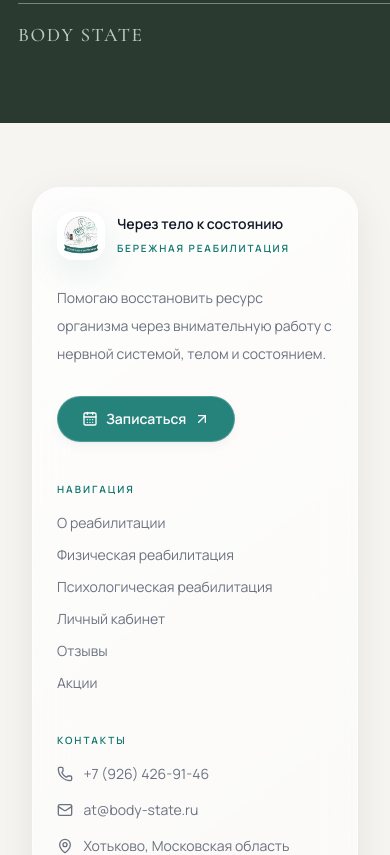
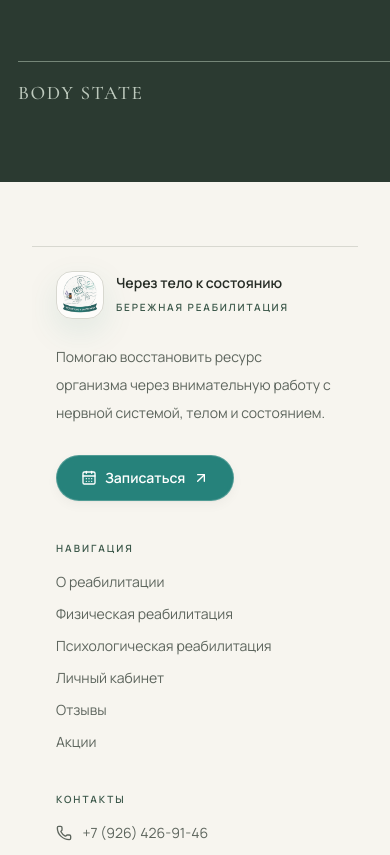
Before and after one commit to hollyww67/body-state, a Next.js app: page / in a window 390 px wide. Shown: the part 4700-5555 px from the top of the page. Built offline with nearby package versions, Linux system fonts and the light colour scheme; no server answers; the database is empty.

Commit message:
design(home): finish review and footer editorial styling

```diff
--- a/src/app/home-editorial.css
+++ b/src/app/home-editorial.css
@@ -153,3 +153,33 @@
     scroll-behavior: auto !important;
   }
 }
+
+/* Review presentation deliberately has no floating card or autoplay. */
+.bs-e-review { border-top: 1px solid var(--bs-line); padding-top: 42px; }
+.bs-e-review-body blockquote { font: 500 clamp(1.9rem, 3.3vw, 3.35rem)/1.22 var(--font-review-serif), Georgia, serif; letter-spacing: -.022em; max-width: 780px; overflow-wrap: anywhere; }
+.bs-e-review-author { margin-top: 32px !important; font-size: .85rem; font-weight: 600; color: var(--bs-muted); }
+.bs-e-review-placeholder { padding: 30px 0; color: var(--bs-muted); font-size: .93rem; }
+.bs-e-review-controls { margin-top: 42px; display: flex; align-items: center; justify-content: space-between; gap: 20px; color: var(--bs-muted); font-size: .75rem; letter-spacing: .12em; }
+.bs-e-review-controls > div { display: flex; gap: 12px; }
+.bs-e-review-controls button { display: grid; place-items: center; width: 44px; height: 44px; border: 1px solid var(--bs-line); color: var(--bs-ink); transition: background 180ms ease; }
+.bs-e-review-controls button:hover { background: #e7e7df; }
+
+/* Remove inherited frosted-glass/footer treatment on the editorial home only. */
+body:has(.bs-editorial) .site-footer-premium {
+  --foreground: #272d27;
+  --foreground-secondary: #5d655d;
+  --primary: #3d594b;
+  --border: #d8d8d0;
+  --glass-border: #d8d8d0;
+  background: #f7f5ef;
+  color: #5d655d !important;
+}
+body:has(.bs-editorial) .site-footer-premium .footer-panel {
+  background: transparent !important;
+  border-radius: 0 !important;
+  border-left: 0;
+  border-right: 0;
+  border-bottom: 0;
+  box-shadow: none !important;
+  backdrop-filter: none !important;
+}
```
